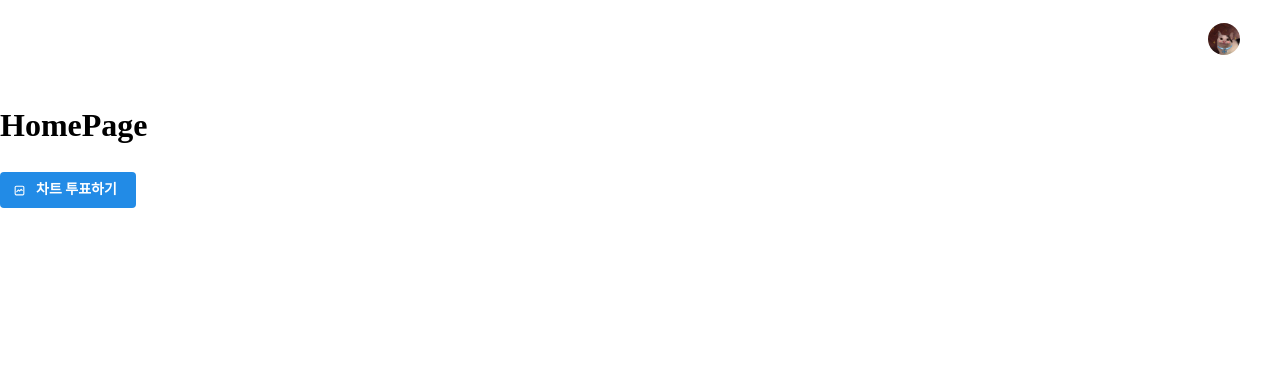
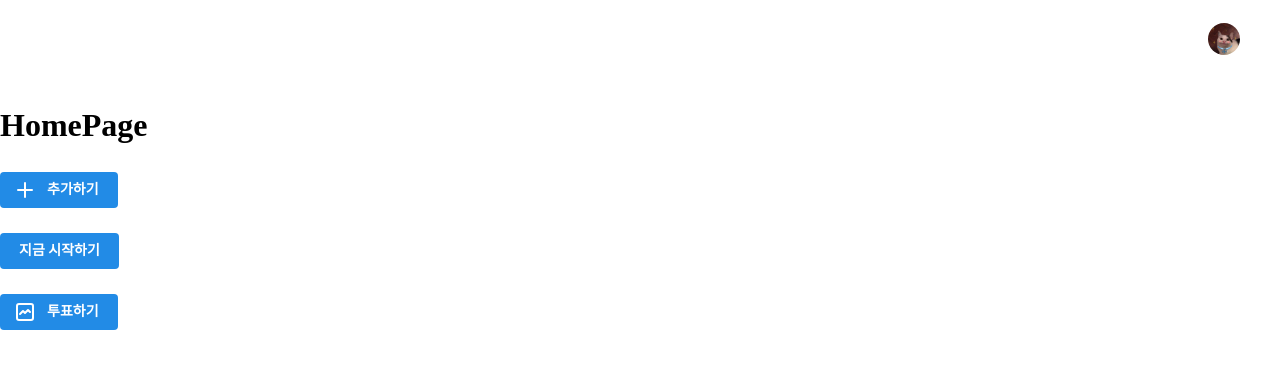
Before and after one commit to Codeit-Sprint-6-Part-2-Team-9/frontend, a React (Vite) app: page / in a window 1280 px wide. Shown: the top 368 px of the page. Built offline with nearby package versions, Linux system fonts and the light colour scheme.

Commit message:
feat: Combined Icon & Common Button

```diff
--- a/src/components/Button.jsx
+++ b/src/components/Button.jsx
@@ -5,19 +5,25 @@ import styles from "../components/Buttons.module.css";
 function Buttons({ icon, size, color, children }) {
   let selectedIcon;
 
-  const iconMap = {
-    graph: IconGraph,
-    plus: IconPlus,
-    diamonds: IconDiamonds,
-  };
-
-  const SelectedIcon = iconMap[icon] || null;
+  switch (icon) {
+    case "graph":
+      selectedIcon = <IconGraph size={24} />;
+      break;
+    case "plus":
+      selectedIcon = <IconPlus size={24} />;
+      break;
+    case "diamonds":
+      selectedIcon = <IconDiamonds size={13} />;
+      break;
+    default:
+      selectedIcon = null;
+  }
 
   return (
     <Group>
       <Button
-        className={`${styles.voteButton} ${styles[size]} ${styles[color]}`}
-        leftSection={SelectedIcon && <SelectedIcon size={13} />}
+        className={`${styles.Buttons} ${styles[size]} ${styles[color]}`}
+        leftSection={selectedIcon}
       >
         {children}
       </Button>
--- a/src/pages/HomePage.jsx
+++ b/src/pages/HomePage.jsx
@@ -4,9 +4,18 @@ const HomePage = () => {
   return (
     <div>
       <h1>HomePage</h1>
+      <Buttons icon="plus" size="add" color="red">
+        추가하기
+      </Buttons>
+      <br />
+      <Buttons size="landing" color="red">
+        지금 시작하기
+      </Buttons>
+      <br />
       <Buttons icon="graph" size="vote" color="red">
-        차트 투표하기
+        투표하기
       </Buttons>
+      <br />
     </div>
   );
 };
```
